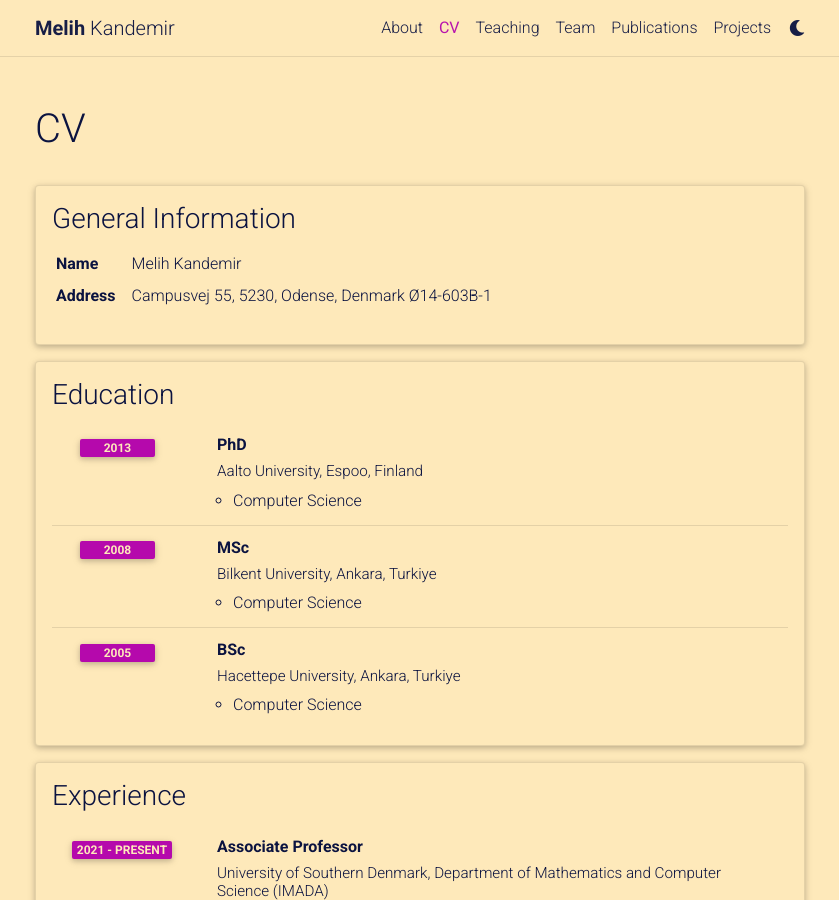
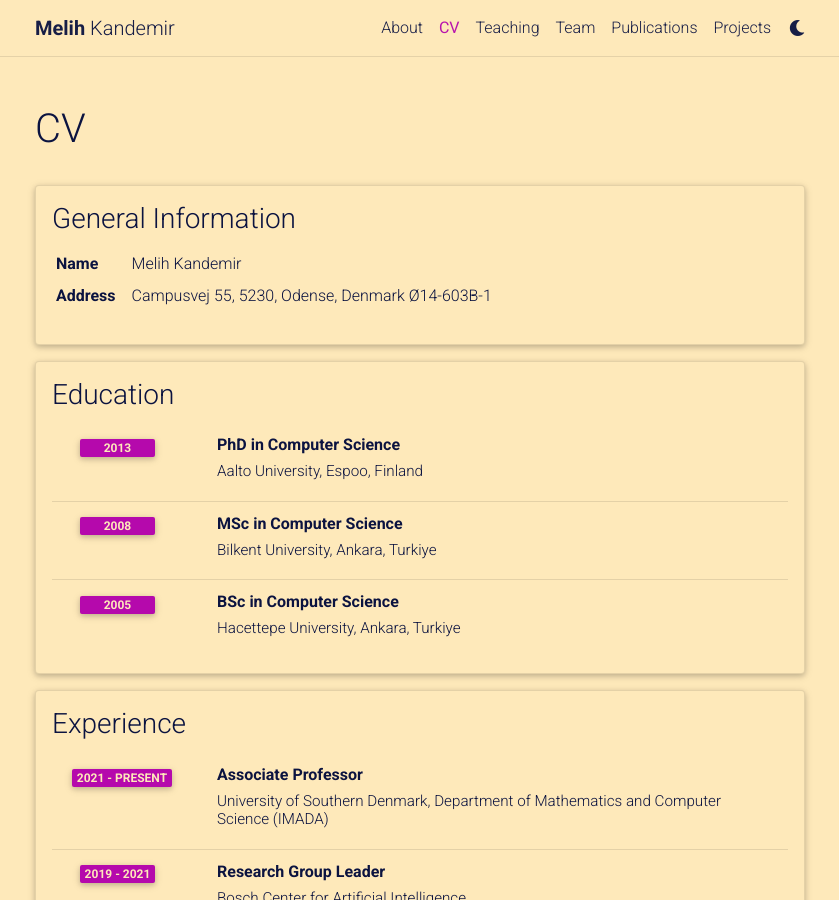
Before and after one commit to melihkandemir/melihkandemir.github.io, a Jekyll site: the page built from _pages/cv.md, in a window 1280 px wide and 900 px high. Shown: the whole window, without its empty margins (220-1059 px from the left). Built offline with Jekyll 4.4.1, drawn with Linux system fonts in a browser that asks for light colours; comment, search, counter and statistics services are not loaded; a style sheet for code colours, icons or effects is not loaded.

Commit message:
Update cv.yml

```diff
--- a/_data/cv.yml
+++ b/_data/cv.yml
@@ -12,22 +12,15 @@
 - title: Education
   type: time_table
   contents:
-    - title: PhD
+    - title: PhD in Computer Science
       institution: Aalto University, Espoo, Finland
       year: 2013
-      description:
-        - Computer Science
-    - title: MSc
+    - title: MSc in Computer Science
       institution: Bilkent University, Ankara, Turkiye
       year: 2008
-      description:
-        - Computer Science
-    - title: BSc
+    - title: BSc in Computer Science
       institution: Hacettepe University, Ankara, Turkiye
       year: 2005
-      description:
-        - Computer Science
-
 
 - title: Experience
   type: time_table
```
